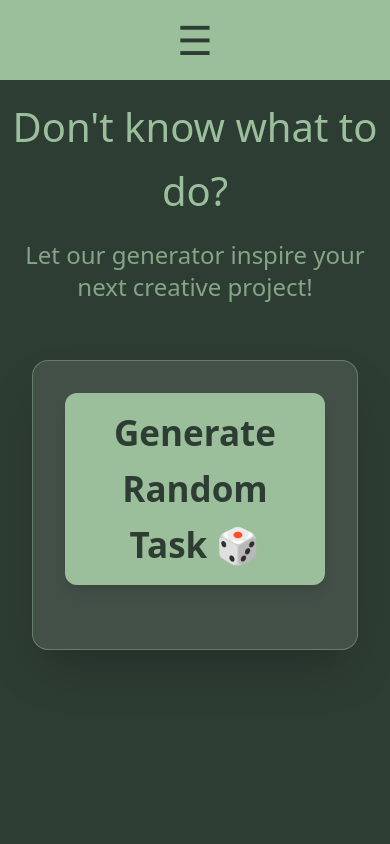
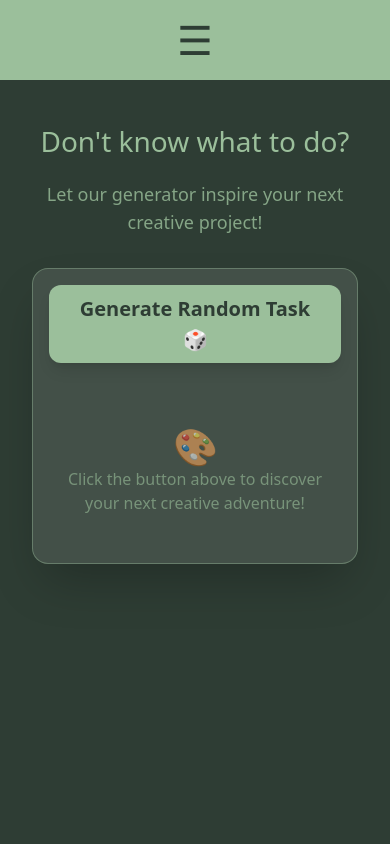
Before and after one commit to Emisim01/creativeexam, a Vue app: page /generator in a window 390 px wide. Shown: the top 844 px of the page. Built offline with nearby package versions, Linux system fonts and the light colour scheme; no server answers; the database is empty.

Commit message:
responsive GeneratorView.vue

```diff
--- a/src/views/GeneratorView.vue
+++ b/src/views/GeneratorView.vue
@@ -1,47 +1,53 @@
 <template>
-  <div class="min-h-screen">
+  <div class="min-h-screen px-4 py-6">
     <!-- Header -->
-    <div class="text-center !mb-4">
+    <div class="text-center !mb-4 sm:!mb-8">
       <p class="welcomeText text-light-grass !mb-4">Don't know what to do?</p>
-      <p class="text-2xl text-light-grass/80">Let our generator inspire your next creative project!</p>
+      <p class="text-lg sm:text-2xl text-light-grass/80 px-2">Let our generator inspire your next creative project!</p>
     </div>
 
-<div class="generatorAll max-w-2xl mx-auto p-8">
-      <div class="bg-white/10 rounded-2xl p-8 shadow-2xl border border-light-grass/40">
+    <div class="generatorAll max-w-2xl mx-auto p-4 sm:p-8">
+      <div class="bg-white/10 rounded-2xl p-4 sm:p-8 shadow-2xl border border-light-grass/40">
 
         <!-- Generator Button -->
         <div class="text-center !mb-8">
           <button
             @click="generateRandomTask"
-            class="generatorBox bg-light-grass text-dark-grass font-bold px-6 py-3 rounded-xl cursor-pointer hover:scale-105 transition-all duration-300 shadow-lg"
+            class="generatorBox bg-light-grass text-dark-grass font-bold px-4 py-2 sm:px-6 sm:py-3 rounded-xl cursor-pointer hover:scale-105 transition-all duration-300 shadow-lg text-lg sm:text-xl"
           >Generate Random Task 🎲
-        </button>
+          </button>
         </div>
 
-                <!-- Result Display -->
-        <div v-if="randomTask" class="result-container bg-white/20 rounded-xl !p-6 border border-light-grass/30">
+        <!-- Result Display -->
+        <div v-if="randomTask" class="result-container bg-white/20 rounded-xl !p-4 sm:!p-6 border border-light-grass/30">
           <div class="text-center">
-            <h3 class="text-3xl font-bold text-light-grass !mb-4">Your Creative Challenge:</h3>
-            <div class="bg-light-grass/20 rounded-lg p-4 !mb-4">
-              <p class="text-2xl font-bold text-white">{{ randomTask.title }}</p>
+            <h3 class="text-xl sm:text-3xl font-bold text-light-grass !mb-4">Your Creative Challenge:</h3>
+            <div class="bg-light-grass/20 rounded-lg p-3 sm:p-4 !mb-4">
+              <p class="text-lg sm:text-2xl font-bold text-white">{{ randomTask.title }}</p>
             </div>
-            <div class="flex justify-center items-center gap-4 text-light-grass/80">
-              <span class="bg-light-grass/20 px-3 py-1 rounded-full text-sm font-semibold">
+            <div class="flex justify-center items-center gap-2 sm:gap-4 text-light-grass/80">
+              <span class="bg-light-grass/20 px-2 py-1 sm:px-3 sm:py-1 rounded-full text-xs sm:text-sm font-semibold">
                 ⭐ {{ randomTask.category }}
               </span>
             </div>
+          </div>
+        </div>
+
+        <!-- Empty State -->
+        <div v-else class="text-center text-light-grass/60 py-8">
+          <div class="text-4xl sm:text-6xl mb-4">🎨</div>
+          <p class="text-base sm:text-lg px-4">Click the button above to discover your next creative adventure!</p>
+        </div>
 
         <!-- Quick Stats -->
-        <div v-if="tasks.length > 0" class="mt-8 text-center">
-          <p class="text-light-grass/60">
+        <div v-if="tasks.length > 0" class="mt-6 sm:mt-8 text-center">
+          <p class="text-light-grass/60 text-sm sm:text-base px-2">
             Choose from <span class="font-bold text-light-grass">{{ tasks.length }}</span> creative recipes
           </p>
         </div>
       </div>
-          </div>
     </div>
-</div>
-    </div>
+  </div>
 </template>
 
 <script setup>
@@ -73,13 +79,30 @@ const generateRandomTask = () => {
   color: var(--color-light-grass);
 }
 
+/* Mobil version af welcomeText */
+@media (max-width: 640px) {
+  .welcomeText {
+    font-size: 28px;
+  }
+}
+
 .generatorAll {
   max-width: 900px;
   margin: 25px auto;
 }
 
-.generatorBox{
+.generatorBox {
   font-size: 35px;
 }
 
+/* Mobil version af generatorBox */
+@media (max-width: 640px) {
+  .generatorBox {
+    font-size: 20px;
+  }
+
+  .generatorAll {
+    margin: 15px auto;
+  }
+}
 </style>
```
